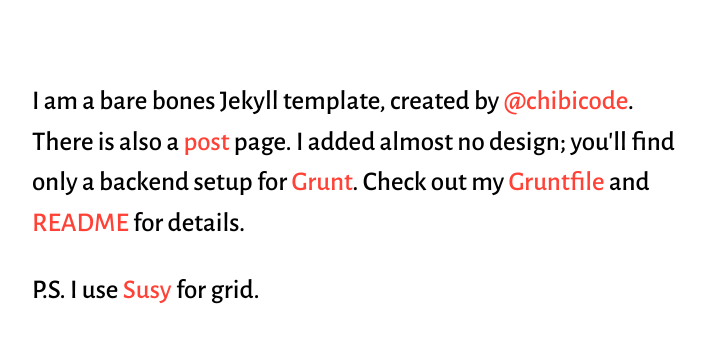
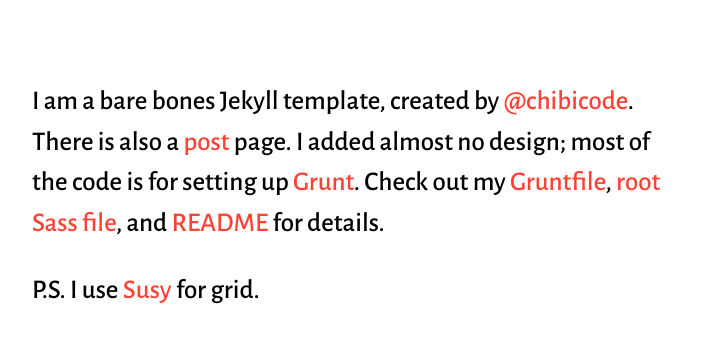
Before and after one commit to chibicode/naze, a Jekyll site: the page built from index.html, in a window 1280 px wide. Shown: the top 343 px of the page, without its empty margins (284-988 px from the left). Built offline with Jekyll 4.4.1, drawn with Linux system fonts in a browser that asks for light colours; Markdown is read by kramdown in place of the engine named in the settings.

Commit message:
Root sass file

```diff
--- a/_views/index.jade
+++ b/_views/index.jade
@@ -5,7 +5,7 @@
 p.lead
   | I am a bare bones Jekyll template, created by <a href="http://twitter.com/chibicode">@chibicode</a>.
   | There is also a <a href="/post">post</a> page.
-  | I added almost no design; you'll find only a backend setup for <a href="http://gruntjs.com/">Grunt</a>.
-  | Check out my <a href="{{ site.github.repository_url }}/blob/gh-pages/Gruntfile.coffee">Gruntfile</a> and <a href="{{ site.github.repository_url }}/blob/gh-pages/README.md">README</a> for details.
+  | I added almost no design; most of the code is for setting up <a href="http://gruntjs.com/">Grunt</a>.
+  | Check out my <a href="{{ site.github.repository_url }}/blob/gh-pages/Gruntfile.coffee">Gruntfile</a>, <a href="{{ site.github.repository_url }}blob/gh-pages/_assets/stylesheets/app.scss">root Sass file</a>, and <a href="{{ site.github.repository_url }}/blob/gh-pages/README.md">README</a> for details.
 p.lead
   | P.S. I use <a href="http://susy.oddbird.net/">Susy</a> for grid.
--- a/index.html
+++ b/index.html
@@ -3,5 +3,5 @@
 ---
 <p class="lead">I am a bare bones Jekyll template, created by <a href="http://twitter.com/chibicode">@chibicode</a>.
 There is also a <a href="/post">post</a> page.
-I added almost no design; you'll find only a backend setup for <a href="http://gruntjs.com/">Grunt</a>.
-Check out my <a href="{{ site.github.repository_url }}/blob/gh-pages/Gruntfile.coffee">Gruntfile</a> and <a href="{{ site.github.repository_url }}/blob/gh-pages/README.md">README</a> for details.</p><p class="lead">P.S. I use <a href="http://susy.oddbird.net/">Susy</a> for grid.</p>
+I added almost no design; most of the code is for setting up <a href="http://gruntjs.com/">Grunt</a>.
+Check out my <a href="{{ site.github.repository_url }}/blob/gh-pages/Gruntfile.coffee">Gruntfile</a>, <a href="{{ site.github.repository_url }}blob/gh-pages/_assets/stylesheets/app.scss">root Sass file</a>, and <a href="{{ site.github.repository_url }}/blob/gh-pages/README.md">README</a> for details.</p><p class="lead">P.S. I use <a href="http://susy.oddbird.net/">Susy</a> for grid.</p>
```
